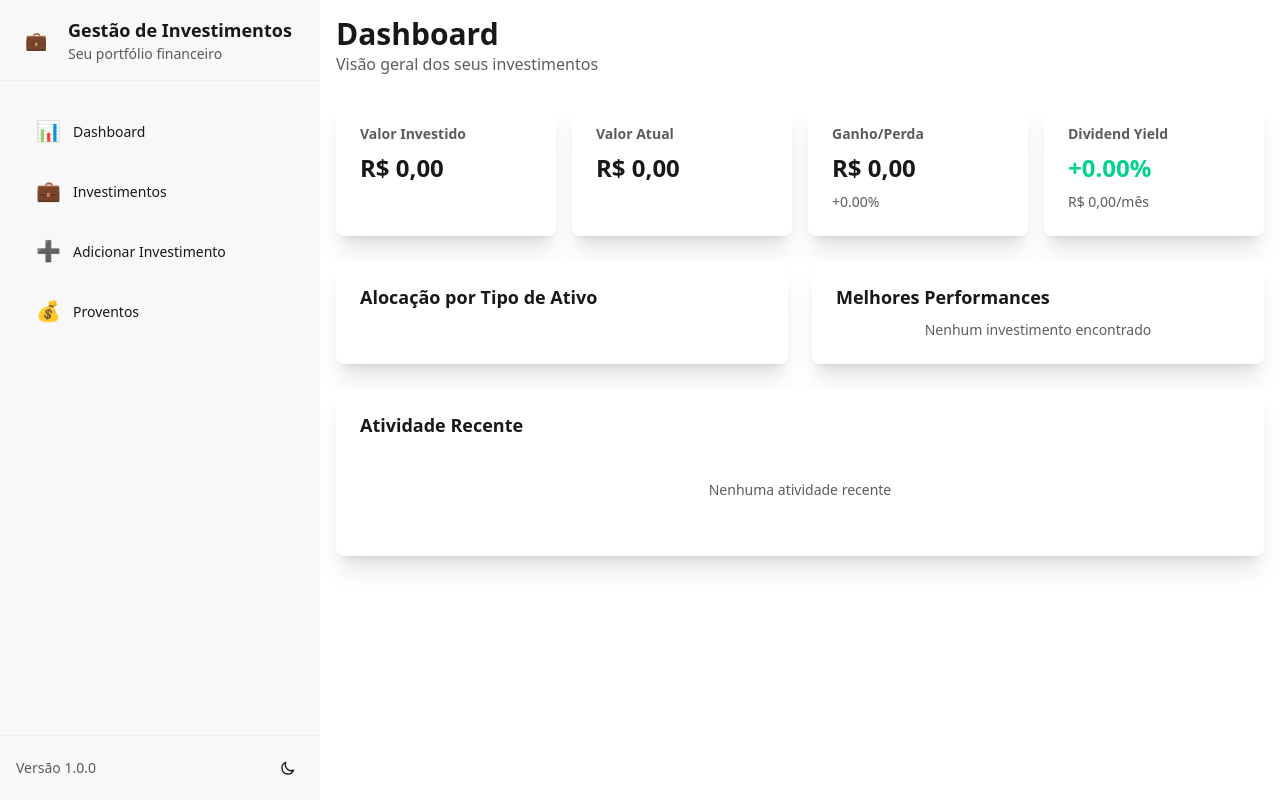
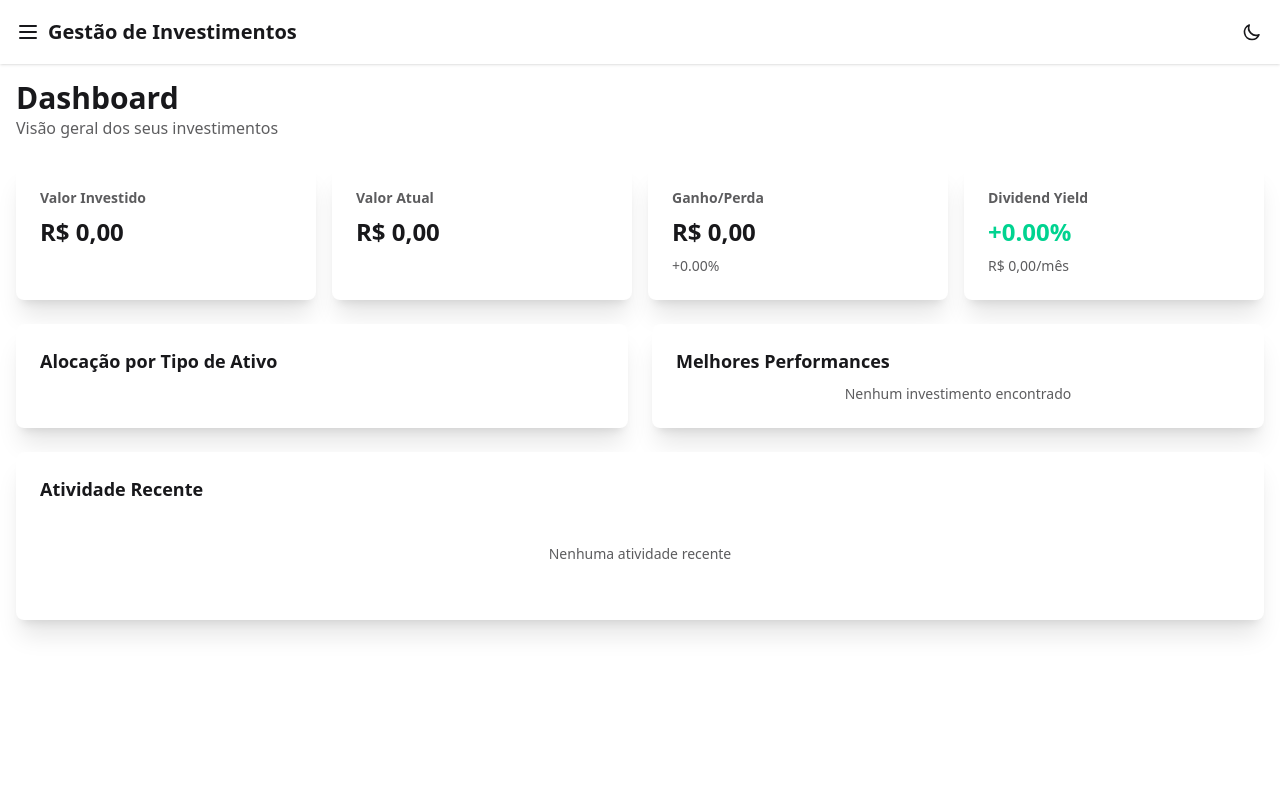
Before and after one commit to wandealves/gestao-investimento-ui, an Angular app: page /dashboard in a window 1280 px wide. Built offline with nearby package versions, Linux system fonts and the light colour scheme.

Commit message:
feat: adição abrir/fechar menu

```diff
--- a/src/app/components/layout/layout.component.css
+++ b/src/app/components/layout/layout.component.css
@@ -7,8 +7,15 @@
   min-height: 100vh;
 }
 
-@media (min-width: 1024px) {
-  .drawer-open .drawer-side {
-    transform: translateX(0);
-  }
+/* Ensure sidebar can be toggled on all screen sizes */
+.drawer-side {
+  z-index: 999;
 }
+
+.drawer-toggle:checked ~ .drawer-side {
+  transform: translateX(0);
+}
+
+.drawer-overlay {
+  background-color: rgba(0, 0, 0, 0.4);
+}
--- a/src/app/components/layout/layout.component.html
+++ b/src/app/components/layout/layout.component.html
@@ -1,15 +1,21 @@
-<div class="drawer lg:drawer-open">
+<div class="drawer">
   <input id="drawer-toggle" type="checkbox" class="drawer-toggle" [checked]="isSidebarOpen()" />
 
   <!-- Page content -->
   <div class="drawer-content flex flex-col">
     <!-- Navbar -->
-    <div class="navbar bg-base-100 shadow-sm lg:hidden">
+    <div class="navbar bg-base-100 shadow-sm">
       <div class="flex-none">
         <label for="drawer-toggle" class="btn btn-square btn-ghost" (click)="toggleSidebar()">
-          <svg class="w-6 h-6" fill="none" stroke="currentColor" viewBox="0 0 24 24">
-            <path stroke-linecap="round" stroke-linejoin="round" stroke-width="2" d="M4 6h16M4 12h16M4 18h16"></path>
-          </svg>
+          @if (!isSidebarOpen()) {
+            <svg class="w-6 h-6" fill="none" stroke="currentColor" viewBox="0 0 24 24">
+              <path stroke-linecap="round" stroke-linejoin="round" stroke-width="2" d="M4 6h16M4 12h16M4 18h16"></path>
+            </svg>
+          } @else {
+            <svg class="w-6 h-6" fill="none" stroke="currentColor" viewBox="0 0 24 24">
+              <path stroke-linecap="round" stroke-linejoin="round" stroke-width="2" d="M6 18L18 6M6 6l12 12"></path>
+            </svg>
+          }
         </label>
       </div>
       <div class="flex-1">
@@ -57,7 +63,7 @@
                 [routerLink]="item.route"
                 routerLinkActive="active"
                 class="flex items-center gap-3 p-3 rounded-lg hover:bg-base-300 transition-colors"
-                (click)="closeSidebar()"
+                (click)="onMenuItemClick()"
               >
                 <span class="text-xl">{{ item.icon }}</span>
                 <span class="font-medium">{{ item.title }}</span>
--- a/src/app/components/layout/layout.component.ts
+++ b/src/app/components/layout/layout.component.ts
@@ -1,6 +1,8 @@
-import { Component, signal } from '@angular/core';
+import { Component, signal, inject, OnInit, OnDestroy } from '@angular/core';
 import { CommonModule } from '@angular/common';
-import { RouterOutlet, RouterLink, RouterLinkActive } from '@angular/router';
+import { RouterOutlet, RouterLink, RouterLinkActive, Router, NavigationEnd } from '@angular/router';
+import { filter } from 'rxjs/operators';
+import { Subscription } from 'rxjs';
 
 @Component({
   selector: 'app-layout',
@@ -8,8 +10,26 @@ import { RouterOutlet, RouterLink, RouterLinkActive } from '@angular/router';
   templateUrl: './layout.component.html',
   styleUrl: './layout.component.css'
 })
-export class LayoutComponent {
+export class LayoutComponent implements OnInit, OnDestroy {
+  private router = inject(Router);
+  private routerSubscription?: Subscription;
+
   isSidebarOpen = signal(false);
+
+  ngOnInit(): void {
+    // Close sidebar on route change on mobile screens
+    this.routerSubscription = this.router.events
+      .pipe(filter(event => event instanceof NavigationEnd))
+      .subscribe(() => {
+        if (window.innerWidth < 1024) {
+          this.closeSidebar();
+        }
+      });
+  }
+
+  ngOnDestroy(): void {
+    this.routerSubscription?.unsubscribe();
+  }
 
   toggleSidebar(): void {
     this.isSidebarOpen.set(!this.isSidebarOpen());
@@ -17,6 +37,13 @@ export class LayoutComponent {
 
   closeSidebar(): void {
     this.isSidebarOpen.set(false);
+  }
+
+  onMenuItemClick(): void {
+    // Close sidebar on mobile when menu item is clicked
+    if (window.innerWidth < 1024) {
+      this.closeSidebar();
+    }
   }
 
   menuItems = [
```
